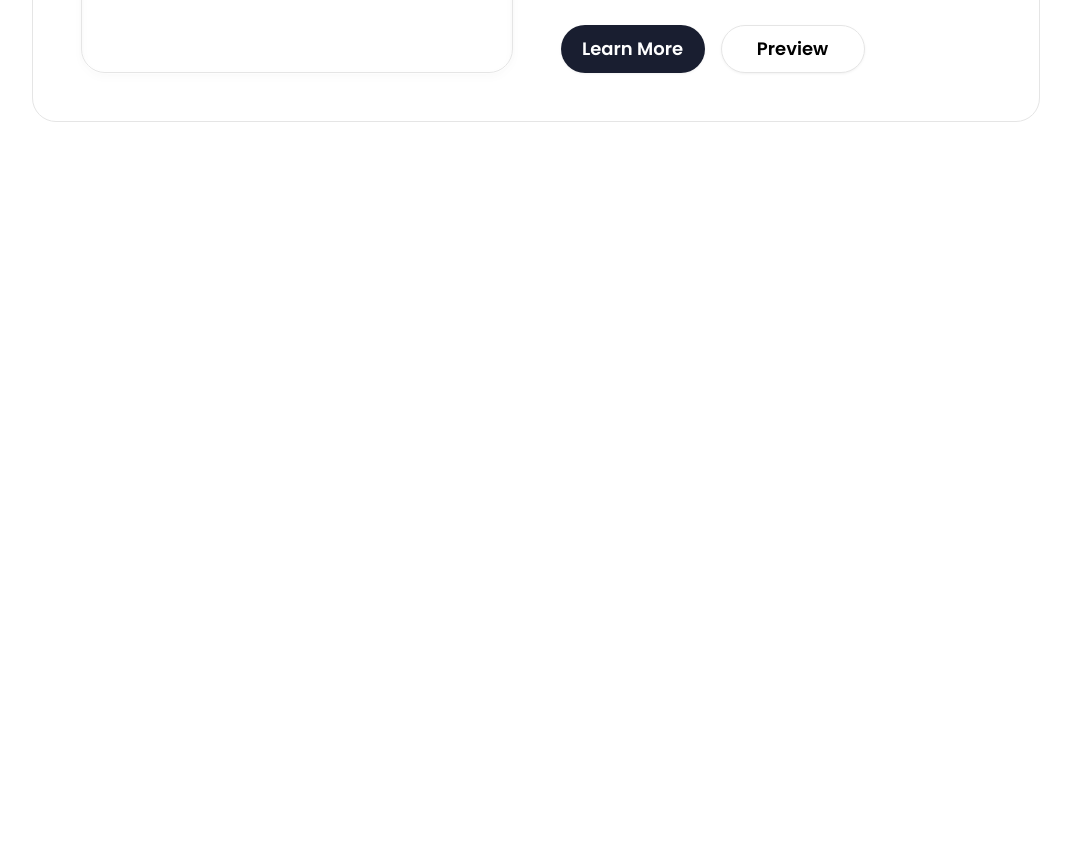
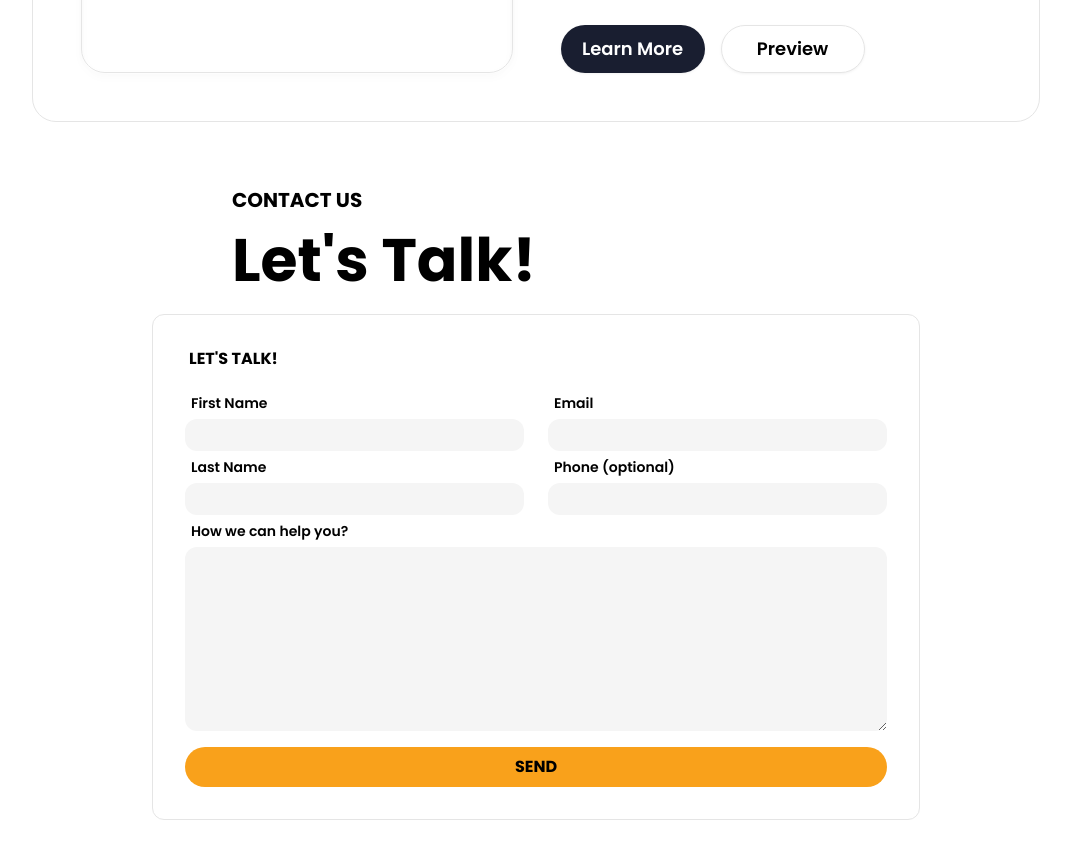
Before and after one commit to iwwan-01/elev8x-website, a Next.js app: page / in a window 1280 px wide. Shown: the part 3720-4578 px from the top of the page, without its empty margins (104-1175 px from the left). Before the commit the page ends 3842 px from the top, so only its background shows below. Built offline with nearby package versions, Linux system fonts and the light colour scheme.

Commit message:
Implemented 'Contact' section

```diff
--- /dev/null
+++ b/src/components/Contact.jsx
@@ -0,0 +1,125 @@
+import Link from 'next/link'
+import { useState } from 'react'
+
+const Contact = () => {
+  const [firstName, setFirstName] = useState('')
+  const [lastName, setLastName] = useState('')
+  const [email, setEmail] = useState('')
+  const [phone, setPhone] = useState('')
+  const [message, setMessage] = useState('')
+
+  const handleSubmit = (e) => {
+    e.preventDefault()
+    const mailtoLink = `mailto:contact@elev8x.eu?subject=Contact Request - ${firstName} ${lastName}&body=This email was automatically generated from the form you filled in.%0A%0APlease ensure that the information you have provided is correct.%0A%0AFirst Name: ${firstName}%0A%0ALast Name: ${lastName}%0A%0AEmail: ${email}%0A%0APhone (optional): ${phone}%0A%0AHow we can help you?:%0A%0A${message}%0A%0A`
+    window.location.href = mailtoLink
+  }
+
+  return (
+    <section id='contact' className='scroll-mt-4'>
+      {/* Main Wrapper */}
+      <div className='flex justify-center items-center overflow-x-hidden'>
+        <div className='flex flex-col lg:flex-row justify-center gap-x-8 gap-y-16 items-center lg:py-16 py-8 lg:px-64 w-full container'>
+          {/* Left Container Wrapper */}
+          <div className='flex flex-col justify-center lg:items-start items-center font-poppins w-full gap-y-6 container'>
+            {/* Heading Container */}
+            <div className='flex flex-col lg:px-20 px-10 gap-y-4'>
+              <h3 className='text-xl uppercase font-bold'>Contact us</h3>
+              <h1 className='text-6xl font-bold'>Let's Talk!</h1>
+            </div>
+            {/* Form Container */}
+            <div className='rounded-xl border-neutral-200 border w-full h-full z-0 p-6'>
+              {/* Heading Container */}
+              <div className='p-2 pl-3'>
+                <h3 className='text-md font-bold uppercase'>Let's Talk!</h3>
+              </div>
+              <form className='flex flex-col p-2' onSubmit={handleSubmit}>
+                {/* Input Wrapper */}
+                <div className='flex flex-col lg:flex-row gap-x-6'>
+                  {/* Left Side Input */}
+                  <div className='w-full'>
+                    <div className='flex flex-col'>
+                      <label className='text-sm font-semibold px-1.5 py-1.5'>
+                        First Name
+                      </label>
+                      <input
+                        className='rounded-xl bg-neutral-100 text-sm w-full h-8 p-2 outline-none z-10'
+                        type='text'
+                        name='fname'
+                        value={firstName}
+                        onChange={(e) => setFirstName(e.target.value)}
+                        required
+                      />
+                    </div>
+
+                    <div className='flex flex-col'>
+                      <label className='text-sm font-semibold px-1.5 py-1.5'>
+                        Last Name
+                      </label>
+                      <input
+                        className='rounded-xl bg-neutral-100 text-sm w-full h-8 p-2 outline-none z-10'
+                        type='text'
+                        name='lname'
+                        value={lastName}
+                        onChange={(e) => setLastName(e.target.value)}
+                        required
+                      />
+                    </div>
+                  </div>
+                  {/* Right Side Input */}
+                  <div className='w-full'>
+                    <div className='flex flex-col'>
+                      <label className='text-sm font-semibold px-1.5 py-1.5'>
+                        Email
+                      </label>
+                      <input
+                        className='rounded-xl bg-neutral-100 w-full text-sm h-8 p-2 outline-none z-10'
+                        type='email'
+                        name='email'
+                        value={email}
+                        onChange={(e) => setEmail(e.target.value)}
+                        required
+                      />
+                    </div>
+
+                    <div className='flex flex-col'>
+                      <label className='text-sm font-semibold px-1.5 py-1.5 whitespace-nowrap'>
+                        Phone (optional)
+                      </label>
+                      <input
+                        className='rounded-xl bg-neutral-100  w-full h-8 p-2 outline-none z-10'
+                        type='tel'
+                        name='phone'
+                        value={phone}
+                        onChange={(e) => setPhone(e.target.value)}
+                      />
+                    </div>
+                  </div>
+                </div>
+                {/* Text Area */}
+                <div className='flex flex-col'>
+                  <label className='text-sm font-semibold px-1.5 py-1.5'>
+                    How we can help you?
+                  </label>
+                  <textarea
+                    className='bg-neutral-100 rounded-xl outline-none p-2'
+                    cols={7}
+                    rows={7}
+                    onChange={(e) => setMessage(e.target.value)}
+                    required
+                  ></textarea>
+                  {/* Send Button */}
+                  <input
+                    className='flex justify-center items-center rounded-3xl bg-orange uppercase font-bold cursor-pointer w-full h-10 mt-4 mb-0'
+                    type='submit'
+                    value='Send'
+                  />
+                </div>
+              </form>
+            </div>
+          </div>
+        </div>
+      </div>
+    </section>
+  )
+}
+export default Contact
--- a/src/pages/index.js
+++ b/src/pages/index.js
@@ -2,6 +2,7 @@ import Main from '../components/Main'
 import USP from '../components/USP'
 import Services from '../components/Services'
 import Projects from '../components/Projects'
+import Contact from '../components/Contact'
 
 import PageScrollTop from '../components/common/PageScrollTop'
 
@@ -12,6 +13,7 @@ const index = () => {
       <USP />
       <Services />
       <Projects />
+      <Contact />
       <PageScrollTop />
     </>
   )
```
